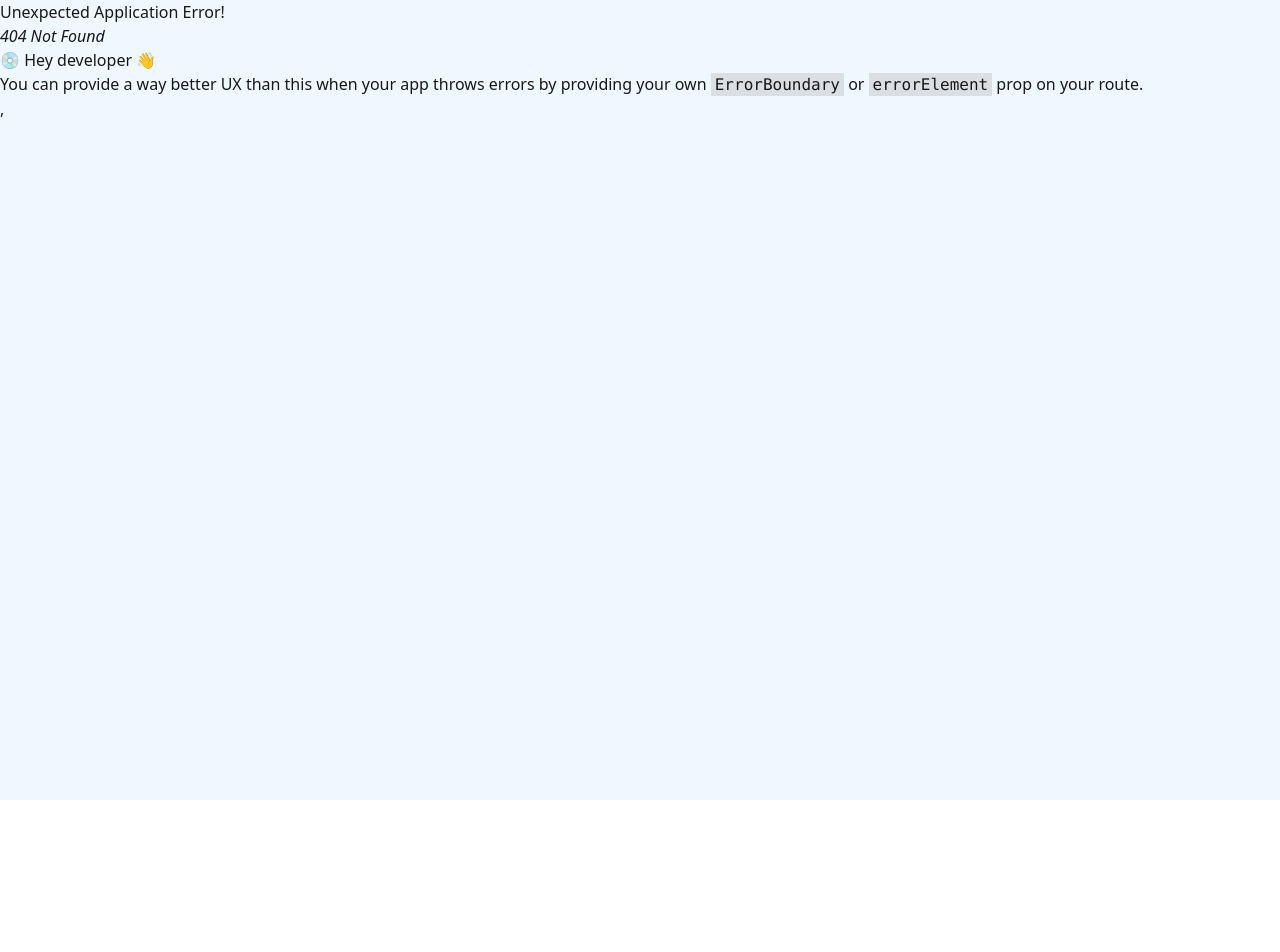
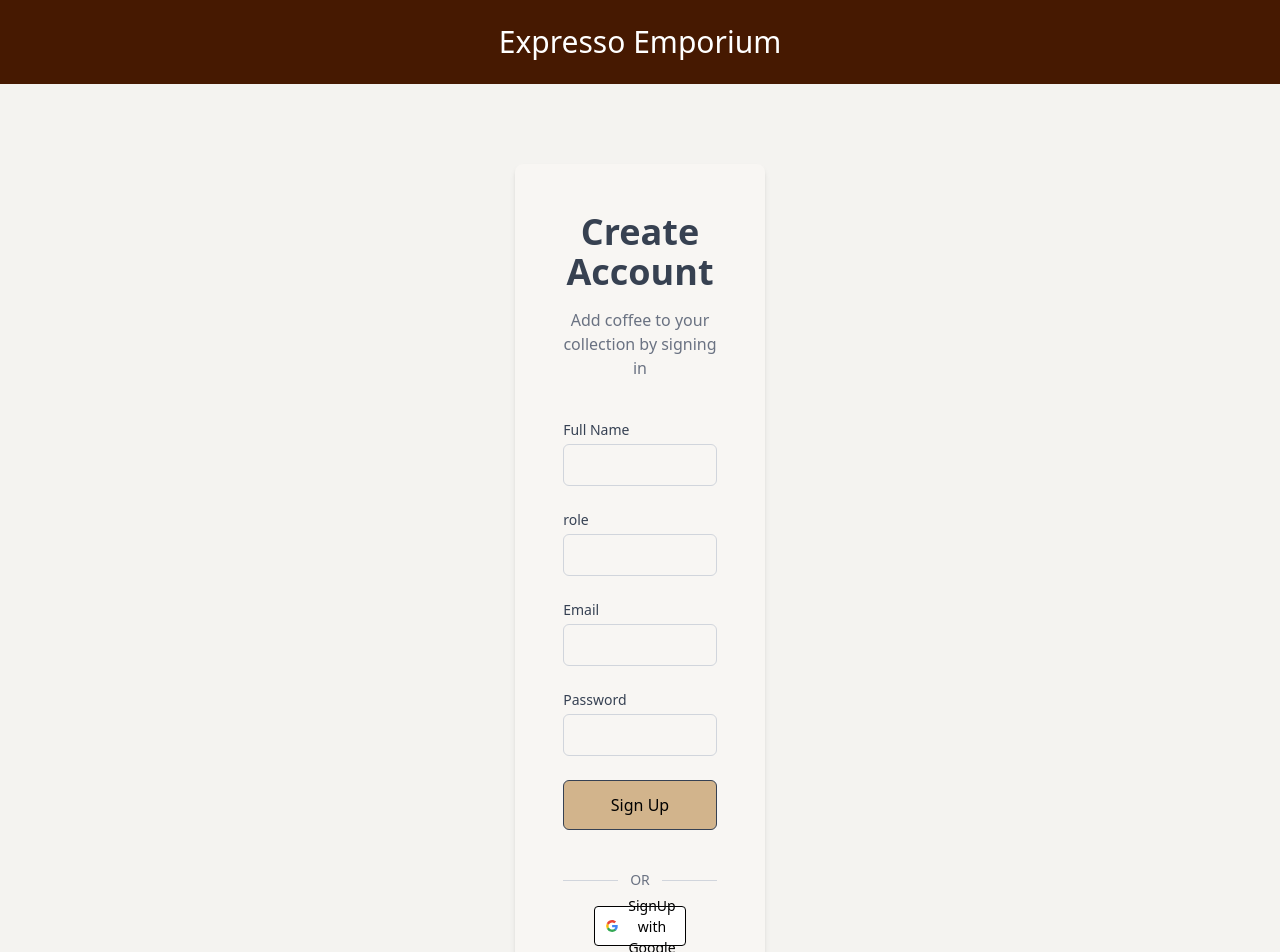
Before and after one commit to mashruf99/coffee_fullStack, a React (Vite) app in the folder coffee-store-client/: page /SignUp in a window 1280 px wide. Before the commit this address had no page. Shown: the top 952 px of the page. Before the commit the page ends 800 px from the top, so only its background shows below. Built offline with nearby package versions, Linux system fonts and the light colour scheme.

Commit message:
firebase adding

```diff
--- a/coffee-store-client/package.json
+++ b/coffee-store-client/package.json
@@ -11,9 +11,11 @@
   },
   "dependencies": {
     "@tailwindcss/vite": "^4.1.18",
+    "firebase": "^12.8.0",
     "lucide-react": "^0.562.0",
     "react": "^19.2.0",
     "react-dom": "^19.2.0",
+    "react-icons": "^5.5.0",
     "react-router": "^7.12.0",
     "react-router-dom": "^7.12.0",
     "sweetalert2": "^11.26.17",
--- /dev/null
+++ b/coffee-store-client/src/Components/Input.jsx
@@ -0,0 +1,18 @@
+const Input = ({ label, name, type = "text", value, onChange }) => {
+  return (
+    <div>
+      <label className="block text-sm font-medium text-gray-700 mb-1">
+        {label}
+      </label>
+      <input
+        type={type}
+        name={name}
+        value={value}
+        onChange={onChange}
+        className="w-full px-4 py-2 rounded-md border border-gray-300 focus:ring-2 focus:ring-[#caa27c]"
+      />
+    </div>
+  );
+};
+
+export default Input;
--- /dev/null
+++ b/coffee-store-client/src/Components/SignIn.jsx
@@ -0,0 +1,80 @@
+import React from 'react';
+import Input from './Input';
+import { FaGoogle } from "react-icons/fa";
+
+const SignIn = () => {
+    return (
+        <div className="min-h-screen bg-[#f4f3f0] py-20 px-4 text-black">
+            <div className="max-w-[20%] mx-auto bg-[#f8f6f3] rounded-lg shadow-md p-12">
+                <div className="text-center mb-10">
+                    <h1 className="text-4xl font-semibold text-[#374151]">
+                        Login to Your Account
+                    </h1>
+                    <p className="text-gray-500 mt-4">
+                        Add coffee to your collection by signing in
+                    </p>
+                </div>
+
+                <form className="space-y-6">
+                    <Input label="Email" name="email" type="email" />
+                    <Input label="Password" name="password" type="password" />
+
+                    <button
+                        type="submit"
+                        className="w-full bg-[#d2b48c] hover:bg-[#c19a6b] py-3 rounded-md border border-gray-700 font-medium"
+                    >
+                        Sign In
+                    </button>
+
+                    <div className="flex items-center gap-3 my-4">
+                        <div className="flex-grow h-px bg-gray-300" />
+                        <span className="text-sm text-gray-500">OR</span>
+                        <div className="flex-grow h-px bg-gray-300" />
+                    </div>
+
+
+                    <div className="flex flex-col items-center">
+                        <button
+
+                            className="group btn w-[60%] flex items-center gap-2 bg-white mb-2 text-black border border-black justify-center"
+                        >
+                            {/* Colorful Google (default visible) */}
+                            <span className="block group-hover:hidden">
+                                <svg
+                                    aria-label="Google logo"
+                                    width="16"
+                                    height="16"
+                                    xmlns="http://www.w3.org/2000/svg"
+                                    viewBox="0 0 512 512"
+                                >
+                                    <g>
+                                        <path d="m0 0H512V512H0" fill="#fff"></path>
+                                        <path fill="#34a853" d="M153 292c30 82 118 95 171 60h62v48A192 192 0 0190 341"></path>
+                                        <path fill="#4285f4" d="m386 400a140 175 0 0053-179H260v74h102q-7 37-38 57"></path>
+                                        <path fill="#fbbc02" d="m90 341a208 200 0 010-171l63 49q-12 37 0 73"></path>
+                                        <path fill="#ea4335" d="m153 219c22-69 116-109 179-50l55-54c-78-75-230-72-297 55"></path>
+                                    </g>
+                                </svg>
+                            </span>
+
+                            {/* Black & white icon (hidden by default) */}
+                            <span className="hidden group-hover:block">
+                                <FaGoogle size={14} />
+                            </span>
+
+                            {/* Text */}
+                            <p className="font-light group-hover:text-blue-600 transition">
+                                Login with Google
+                            </p>
+                        </button>
+
+                    </div>
+
+
+                </form>
+            </div>
+        </div>
+    );
+};
+
+export default SignIn;
--- /dev/null
+++ b/coffee-store-client/src/Components/SignUp.jsx
@@ -0,0 +1,76 @@
+import React from 'react';
+import Input from './Input';
+import { FaGoogle } from "react-icons/fa";
+
+const SignUp = () => {
+    return (
+        <div className="min-h-screen bg-[#f4f3f0] py-20 px-4 text-black">
+            <div className="max-w-[20%] mx-auto bg-[#f8f6f3] rounded-lg shadow-md p-12">
+                <div className="text-center mb-10">
+                    <h1 className="text-4xl font-semibold text-[#374151]">
+                        Create Account
+                    </h1>
+                    <p className="text-gray-500 mt-4">
+                        Add coffee to your collection by signing in
+                    </p>
+                </div>
+
+                <form className="space-y-6">
+                    <Input label="Full Name" name="name" />
+                    <Input label="role" name="role" />
+                    <Input label="Email" name="email" type="email" />
+                    <Input label="Password" name="password" type="password" />
+
+                    <button
+                        type="submit"
+                        className="w-full bg-[#d2b48c] hover:bg-[#c19a6b] py-3 rounded-md border border-gray-700 font-medium"
+                    >
+                        Sign Up
+                    </button>
+
+                    <div className="flex items-center gap-3 my-4">
+                        <div className="flex-grow h-px bg-gray-300" />
+                        <span className="text-sm text-gray-500">OR</span>
+                        <div className="flex-grow h-px bg-gray-300" />
+                    </div>
+
+
+                    <div className="flex flex-col items-center">
+                        <button
+                            className="group btn w-[60%] flex items-center gap-2 bg-white mb-2 text-black border border-black justify-center"
+                        >
+                            <span className="block group-hover:hidden">
+                                <svg
+                                    aria-label="Google logo"
+                                    width="16"
+                                    height="16"
+                                    xmlns="http://www.w3.org/2000/svg"
+                                    viewBox="0 0 512 512"
+                                >
+                                    <g>
+                                        <path d="m0 0H512V512H0" fill="#fff"></path>
+                                        <path fill="#34a853" d="M153 292c30 82 118 95 171 60h62v48A192 192 0 0190 341"></path>
+                                        <path fill="#4285f4" d="m386 400a140 175 0 0053-179H260v74h102q-7 37-38 57"></path>
+                                        <path fill="#fbbc02" d="m90 341a208 200 0 010-171l63 49q-12 37 0 73"></path>
+                                        <path fill="#ea4335" d="m153 219c22-69 116-109 179-50l55-54c-78-75-230-72-297 55"></path>
+                                    </g>
+                                </svg>
+                            </span>
+                            <span className="hidden group-hover:block">
+                                <FaGoogle size={14} />
+                            </span>
+                            <p className="font-light group-hover:text-blue-600 transition">
+                                SignUp with Google
+                            </p>
+                        </button>
+
+                    </div>
+
+
+                </form>
+            </div>
+        </div>
+    );
+};
+
+export default SignUp;
--- /dev/null
+++ b/coffee-store-client/src/context/AuthContext.jsx
@@ -0,0 +1,4 @@
+import { createContext } from "react";
+
+
+export const AuthContext = createContext(null);
--- /dev/null
+++ b/coffee-store-client/src/context/AuthProvider.jsx
@@ -0,0 +1,17 @@
+import React from 'react';
+import { AuthContext } from './AuthContext';
+
+const AuthProvider = ({children}) => {
+
+    const UserInfo = {
+
+    }
+
+    return (
+        <AuthContext value={UserInfo} >
+            {children}
+        </AuthContext>
+    );
+};
+
+export default AuthProvider;
--- /dev/null
+++ b/coffee-store-client/src/firebase/firebase.init.js
@@ -0,0 +1,19 @@
+// Import the functions you need from the SDKs you need
+import { initializeApp } from "firebase/app";
+import { getAuth } from "firebase/auth";
+// TODO: Add SDKs for Firebase products that you want to use
+// https://firebase.google.com/docs/web/setup#available-libraries
+
+const firebaseConfig = {
+  apiKey: "AIzaSyCax4LwVJdUsivmhTL8k6c2xj6kcNrUb7Q",
+  authDomain: "coffeeproject-81695.firebaseapp.com",
+  projectId: "coffeeproject-81695",
+  storageBucket: "coffeeproject-81695.firebasestorage.app",
+  messagingSenderId: "824057548431",
+  appId: "1:824057548431:web:f326ddee54f5211086eafa"
+};
+
+// Initialize Firebase
+const app = initializeApp(firebaseConfig);
+// Initialize Firebase Authentication and get a reference to the service
+export const auth = getAuth(app);
--- a/coffee-store-client/src/main.jsx
+++ b/coffee-store-client/src/main.jsx
@@ -8,6 +8,9 @@ import Home from './Components/Home';
 import AddCoffee from './Components/AddCoffee';
 import UpdateCoffe from './Components/UpdateCoffe';
 import CoffeeDetails from './Components/CoffeeDetails';
+import SignUp from './Components/SignUp';
+import SignIn from './Components/SignIn';
+import AuthProvider from './context/AuthProvider';
 
 
 const router = createBrowserRouter([
@@ -31,6 +34,14 @@ const router = createBrowserRouter([
     {
       path: 'coffee/:id',
       Component: CoffeeDetails
+    },
+    {
+      path: 'SignUp',
+      Component: SignUp
+    },
+    {
+      path: 'SignIn',
+      Component: SignIn
     }
     ],
   }
@@ -38,6 +49,8 @@ const router = createBrowserRouter([
 
 createRoot(document.getElementById('root')).render(
   <StrictMode>
-    <RouterProvider router={router} />,
+    <AuthProvider>
+      <RouterProvider router={router} />,
+    </AuthProvider>
   </StrictMode>,
 )
```
Also changed, not shown: 1 other file (tests, documents, lock files or other folders).
